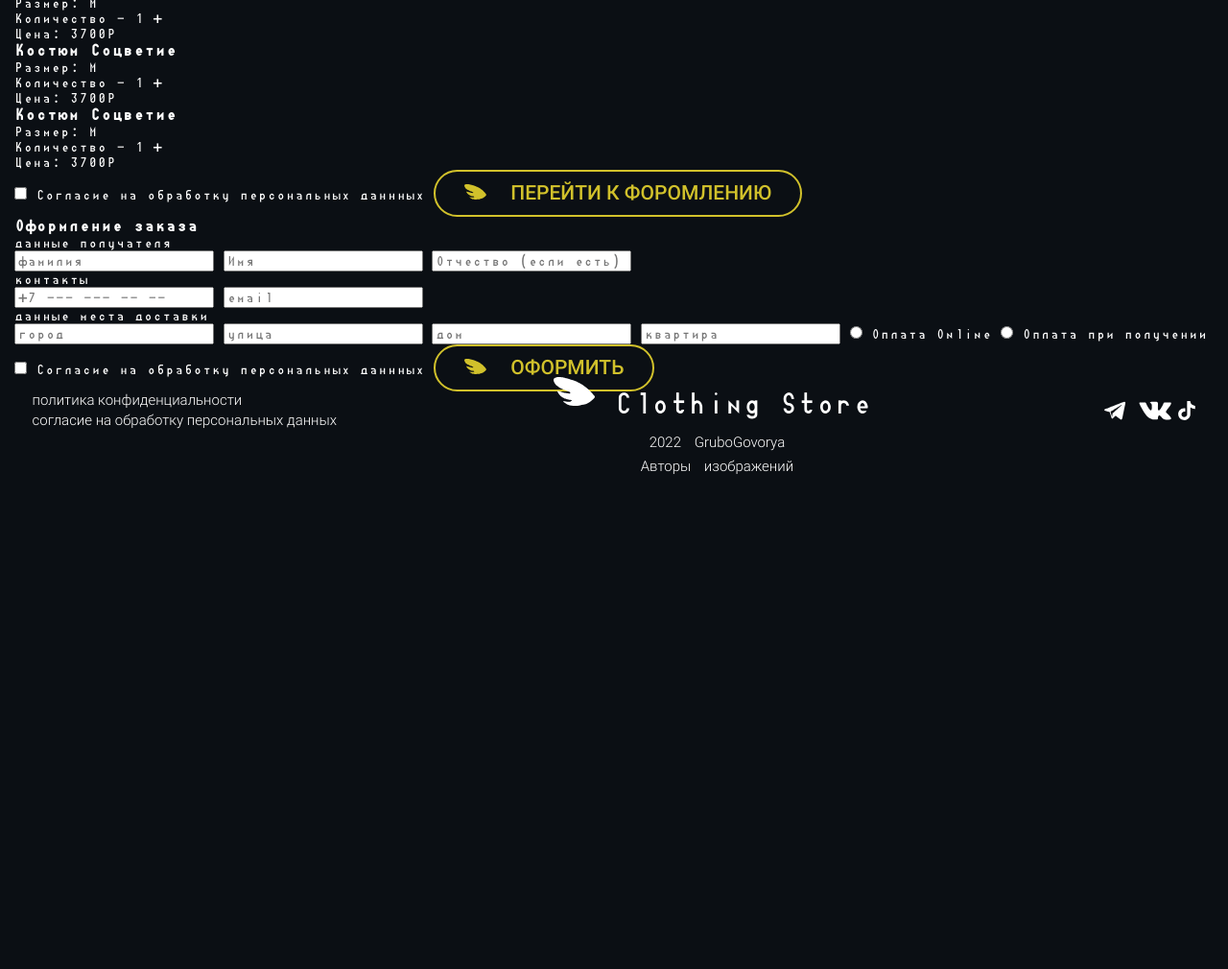
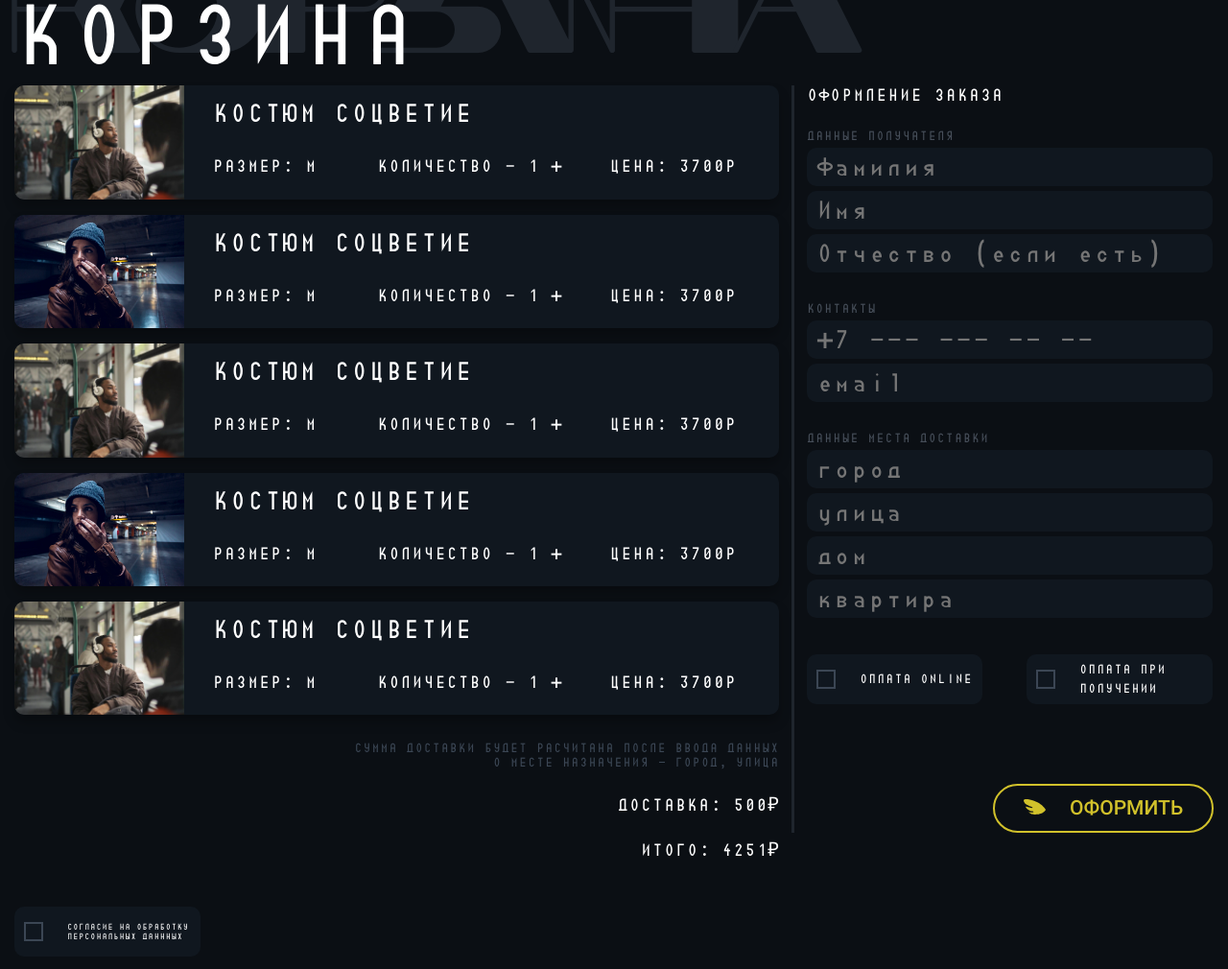
Before and after one commit to MuadDib3/Advolatum, a plain HTML site: page html/cart.html in a window 1280 px wide. Shown: the part 190-1200 px from the top of the page at 96% size. Before the commit the page ends 800 px from the top, so only its background shows below. Drawn offline with Linux system fonts and the light colour scheme.

Commit message:
08.01.23

```diff
--- a/html/cart.html
+++ b/html/cart.html
@@ -9,7 +9,7 @@
    <link rel="stylesheet" href="/css/normalize.css">
    <link rel="stylesheet" href="/css/null.css">
    <link rel="stylesheet" href="/css/style.css">
-   <link rel="stylesheet" href="/css/">
+   <link rel="stylesheet" href="/css/cart-page.css">
 </head>
 <!-- total time wasted here: 22часа
 
@@ -39,83 +39,86 @@
    </div>
 </header>
 <main class="main__cart">
-<div class="container">
+<div class="container cart-container">
    <h1 class="cart__title">Корзина
       <div class="cart-title__background background-text">Корзина</div>
    </h1>
 </div>
-<div class="container cart__flex">
+<div class="container cart-container cart__flex">
    <div class="cart__list">
       <div class="list__item">
-         <img src="" alt="">
-         <h3>Костюм Соцветие</h3>
-         <div>Размер: М</div>
-         <div>Количество - 1 +</div>
-         <div>Цена: 3700Р</div>
+         <img class="list-item__img" src="/img/catalog-1.webp" alt="">
+         <h3 class="list-item__title">Костюм Соцветие</h3>
+         <div class="list-item__size">Размер: М</div>
+         <div class="list-item__number">Количество - 1 +</div>
+         <div class="list-item__price">Цена: 3700Р</div>
       </div>
       <div class="list__item">
-         <img src="" alt="">
-         <h3>Костюм Соцветие</h3>
-         <div>Размер: М</div>
-         <div>Количество - 1 +</div>
-         <div>Цена: 3700Р</div>
+         <img class="list-item__img" src="/img/catalog-2.webp" alt="">
+         <h3 class="list-item__title">Костюм Соцветие</h3>
+         <div class="list-item__size">Размер: М</div>
+         <div class="list-item__number">Количество - 1 +</div>
+         <div class="list-item__price">Цена: 3700Р</div>
       </div>
       <div class="list__item">
-         <img src="" alt="">
-         <h3>Костюм Соцветие</h3>
-         <div>Размер: М</div>
-         <div>Количество - 1 +</div>
-         <div>Цена: 3700Р</div>
+         <img class="list-item__img" src="/img/catalog-1.webp" alt="">
+         <h3 class="list-item__title">Костюм Соцветие</h3>
+         <div class="list-item__size">Размер: М</div>
+         <div class="list-item__number">Количество - 1 +</div>
+         <div class="list-item__price">Цена: 3700Р</div>
       </div>
       <div class="list__item">
-         <img src="" alt="">
-         <h3>Костюм Соцветие</h3>
-         <div>Размер: М</div>
-         <div>Количество - 1 +</div>
-         <div>Цена: 3700Р</div>
+         <img class="list-item__img" src="/img/catalog-2.webp" alt="">
+         <h3 class="list-item__title">Костюм Соцветие</h3>
+         <div class="list-item__size">Размер: М</div>
+         <div class="list-item__number">Количество - 1 +</div>
+         <div class="list-item__price">Цена: 3700Р</div>
       </div>
       <div class="list__item">
-         <img src="" alt="">
-         <h3>Костюм Соцветие</h3>
-         <div>Размер: М</div>
-         <div>Количество - 1 +</div>
-         <div>Цена: 3700Р</div>
+         <img class="list-item__img" src="/img/catalog-1.webp" alt="">
+         <h3 class="list-item__title">Костюм Соцветие</h3>
+         <div class="list-item__size">Размер: М</div>
+         <div class="list-item__number">Количество - 1 +</div>
+         <div class="list-item__price">Цена: 3700Р</div>
       </div>
-      <label class="visible">
-         <input type="checkbox">
-         Согласие на обработку персональных даннных
-      </label>
+      <div class="list__text">Сумма доставки будет расчитана после ввода
+         данных о месте назначения - город, улица
+      </div>
+      <div class="list__delivery">доставка: 500₽</div>
+      <div class="list__total-price">Итого: 4251₽</div>
+      <div class="list__agreement visible">
+         <input id="agreement" type="checkbox">
+         <label for="agreement">Согласие на обработку персональных даннных</label>
+      </div>
       <button class="link_yellow hidden" type="button">Перейти к форомлению</button>
    </div>
    <div class="cart__forms">
       <h3 class="forms__title">Оформление заказа</h3>
       <form class="forms__item" action="">
-      <div class="forms__subtitle">данные получателя</div>
-         <input type="text" placeholder="фамилия">
-         <input type="text" placeholder="Имя">
-         <input type="text" placeholder="Отчество (если есть)">
-      <div class="forms__subtitle">контакты</div>
-         <input type="tel" placeholder="+7 --- --- -- --">
-         <input type="email" placeholder="email">
-      <div class="forms__subtitle">данные места доставки</div>
-         <input type="text" placeholder="город">
-         <input type="text" placeholder="улица">
-         <input type="text" placeholder="дом">
-         <input type="text" placeholder="квартира">
-         <label>
-            <input type="radio" name="pay-method" value="online">
-            Оплата Online
-         </label>
-         <label>
-            <input type="radio" name="pay-method" value="offline">
-            Оплата при получении
-         </label>
-      </form>
+         <div class="forms-item__subtitle">данные получателя</div>
+            <input class="forms-item__text" type="text" placeholder="Фамилия">
+            <input class="forms-item__text" type="text" placeholder="Имя">
+            <input class="forms-item__text" type="text" placeholder="Отчество (если есть)">
+         <div class="forms-item__subtitle">контакты</div>
+            <input class="forms-item__text" type="tel" placeholder="+7 --- --- -- --">
+            <input class="forms-item__text" type="email" placeholder="email">
+         <div class="forms-item__subtitle">данные места доставки</div>
+            <input class="forms-item__text" type="text" placeholder="город">
+            <input class="forms-item__text" type="text" placeholder="улица">
+            <input class="forms-item__text" type="text" placeholder="дом">
+            <input class="forms-item__text" type="text" placeholder="квартира">
+         <div class="forms-item__radio">
+            <input id="online" type="radio" name="pay-method" value="online">
+            <label for="online">Оплата Online</label>
+            <input id="offline" type="radio" name="pay-method" value="offline">
+            <label for="offline">Оплата при получении</label>
+         </div>
       <label class="hidden">
          <input type="checkbox">
          Согласие на обработку персональных даннных
       </label>
-      <button class="link_yellow" type="button">Оформить</button>
+      <button class="forms-item__button link_yellow" input type="submit">Оформить</button>
+   </form>
    </div>
 </div>
 </main>
--- a/scss/_header.scss
+++ b/scss/_header.scss
@@ -6,7 +6,7 @@
    padding-bottom: 20px;
    z-index: 100;
    background: #0B0F14;
-   width: 100vw;
+   width: 100%;
 
    &__container {
       display: flex;
--- a/scss/cart-page.scss
+++ b/scss/cart-page.scss
@@ -0,0 +1,316 @@
+.main {
+   &__cart {
+      min-height: 90vh;
+   }
+}
+
+.container.cart-container {
+   max-width: 1284px;
+}
+
+.cart {
+
+   &__title {
+      margin-top: 193px;
+      margin-bottom: 16px;
+      font-family: 'Uindbase Font 1';
+      font-style: normal;
+      font-weight: 400;
+      font-size: 100px;
+      line-height: 70px;
+      text-transform: uppercase;
+      position: relative;
+   }
+
+   &__flex {
+      display: flex;
+      justify-content: space-between;
+      gap: 13px;
+      margin-bottom: 95px;
+   }
+
+   &__list {
+      display: flex;
+      flex-direction: column;
+      gap: 16px;
+   }
+
+   &__forms {
+      width: 100%;
+   }
+}
+.cart-title__background {
+   top: -45px;
+   font-style: normal;
+   font-weight: 700;
+   font-size: 130px;
+   line-height: 113px;
+   text-align: center;
+   text-transform: uppercase;
+}
+
+
+.list {
+
+   &__item {
+   width: 797px;
+   background: #10171F;
+   box-shadow: 0px 8px 12px rgba(0, 0, 0, 0.25);
+   border-radius: 10px;
+   overflow: hidden;
+   display: grid;
+   gap: 30px;
+   grid-template-columns: 0.25fr 0.20fr 0.3fr 0.25fr;
+   grid-template-rows: 0.5fr 0.5fr;
+   grid-template-areas: "img title title title"
+                        "img size number price";
+   justify-items: start;
+   align-items: start;
+   }
+
+   &__text {
+      margin-top: 11px;
+      align-self: end;
+      text-align: right;
+      max-width: 460px;
+      font-family: 'Uindbase Font 1';
+      font-weight: 400;
+      font-size: 15px;
+      line-height: 15px;
+      text-transform: uppercase;
+      color: #3B4654;
+   }
+
+   &__delivery {
+      margin-top: 11px;
+      align-self: end;
+      font-family: 'Uindbase Font 1';
+      font-weight: 400;
+      font-size: 20px;
+      line-height: 20px;
+      text-align: right;
+      text-transform: uppercase;
+   }
+
+   &__total-price {
+      margin-top: 11px;
+      align-self: end;
+      align-self: end;
+      font-family: 'Uindbase Font 1';
+      font-weight: 400;
+      font-size: 20px;
+      line-height: 20px;
+      text-align: right;
+      text-transform: uppercase;
+   }
+
+   &__agreement {
+      margin-top: 33px;
+      display: flex;
+      justify-content: space-between;
+      max-width: 423px;
+      gap: 24px;
+      #agreement {
+         position: absolute;
+         opacity: 0;
+      }
+      label {
+         display: flex;
+         background: #10171F;
+         border-radius: 10px;
+         height: 52px;
+         max-width: 194px;
+         align-items: center;
+         justify-content: space-around;
+         gap: 25px;
+         padding: 6px 10px;
+         font-family: 'Uindbase Font 1';
+         font-weight: 400;
+         font-size: 10px;
+         line-height: 10px;
+         text-transform: uppercase;
+         &::before {
+            content: '';
+            width: 20px;
+            height: 20px;
+            border: 2px solid #3B4654;
+            flex-shrink: 0;
+            user-select: none;
+            background-size: 100% 100%;
+         }
+         &:hover::before {
+            border: 2px solid #D1C12B;
+         }
+      }
+      input:focus+label::before {
+         border: 2px solid #D1C12B;
+      }
+      input:checked + label::before {
+         background-image: url(/img/checked.svg);
+         border: 2px solid #3B4654;
+      }
+   }
+}
+
+.list-item {
+
+   &__img {
+      grid-area: img;
+   }
+
+   &__title {
+      grid-area: title;
+      align-self: end;
+      font-family: 'Uindbase Font 1';
+      font-style: normal;
+      font-weight: 400;
+      font-size: 30px;
+      line-height: 30px;
+      text-transform: uppercase;
+   }
+
+   &__size {
+      grid-area: size;
+      font-family: 'Uindbase Font 1';
+      font-style: normal;
+      font-weight: 400;
+      font-size: 20px;
+      line-height: 20px;
+      text-transform: uppercase;
+   }
+
+   &__number {
+      grid-area: number;
+      font-family: 'Uindbase Font 1';
+      font-style: normal;
+      font-weight: 400;
+      font-size: 20px;
+      line-height: 20px;
+      text-transform: uppercase;
+   }
+
+   &__price {
+      grid-area: price;
+      font-family: 'Uindbase Font 1';
+      font-style: normal;
+      font-weight: 400;
+      font-size: 20px;
+      line-height: 20px;
+      text-transform: uppercase;
+   }
+}
+
+
+.forms {
+
+   &__title {
+      padding-left: 13px;
+      border-left:  solid 3px #1F252D;
+      font-family: 'Uindbase Font 1';
+      font-style: normal;
+      font-weight: 400;
+      font-size: 20px;
+      line-height: 20px;
+      text-transform: uppercase;
+   }
+
+   &__item {
+      display: flex;
+      flex-direction: column;
+      gap: 5px;
+      border-left:  solid 3px #1F252D;
+      padding-left: 13px;
+   }
+}
+
+.forms-item {
+
+   &__subtitle {
+      margin-top: 25px;
+      font-family: 'Uindbase Font 1';
+      font-style: normal;
+      font-weight: 400;
+      font-size: 15px;
+      line-height: 15px;
+      text-transform: uppercase;
+      color: #464e59;
+   }
+
+   &__text {
+      width: 100%;
+      max-width: 423px;
+      height: 40px;
+      background: #10171F;
+      border-radius: 10px;
+      padding: 5px;
+      padding-left: 10px;
+      margin: 0;
+      border: none;
+      line-height: 30px;
+      font-size: 30px;
+   }
+
+   &__radio {
+      margin-top: 33px;
+      display: flex;
+      justify-content: space-between;
+      max-width: 423px;
+      gap: 24px;
+      #online {
+         position: absolute;
+         opacity: 0;
+      }
+      #offline {
+         position: absolute;
+         opacity: 0;
+      }
+      label {
+         display: flex;
+         background: #10171F;
+         border-radius: 10px;
+         height: 52px;
+         max-width: 194px;
+         align-items: center;
+         justify-content: space-around;
+         gap: 25px;
+         padding: 6px 10px;
+         font-family: 'Uindbase Font 1';
+         font-weight: 400;
+         font-size: 15px;
+         line-height: 20px;
+         text-transform: uppercase;
+         &::before {
+            content: '';
+            width: 20px;
+            height: 20px;
+            border: 2px solid #3B4654;
+            flex-shrink: 0;
+            user-select: none;
+            background-size: 100% 100%;
+         }
+         &:hover::before {
+            border: 2px solid #D1C12B;
+         }
+      }
+      input:focus+label::before {
+         border: 2px solid #D1C12B;
+      }
+      input[type=radio]:checked + label::before {
+         background-image: url(/img/checked.svg);
+         border: 2px solid #3B4654;
+      }
+   }
+   &__button {
+      margin-top: 78px;
+      width: 230px;
+      padding: 13px;
+      align-self: end;
+   }
+}
+
+.visible {
+   display: flex;
+}
+.hidden {
+   display: none;
+}
--- a/scss/style.scss
+++ b/scss/style.scss
@@ -2,13 +2,13 @@
 html {
    background: #0B0F14;
    color: #fff;
-   // overflow-x: hidden;
+   overflow-x: hidden;
 }
 
 body {
    font-family: 'Uindbase Font 1';
    font-size: 16px;
-   // overflow-x: hidden;
+   overflow-x: hidden;
    // border: #0fd819 solid 2px;
 }
 
```
Also changed, not shown: css/cart-page.css (added), css/style.css, img/checked.svg (added).
